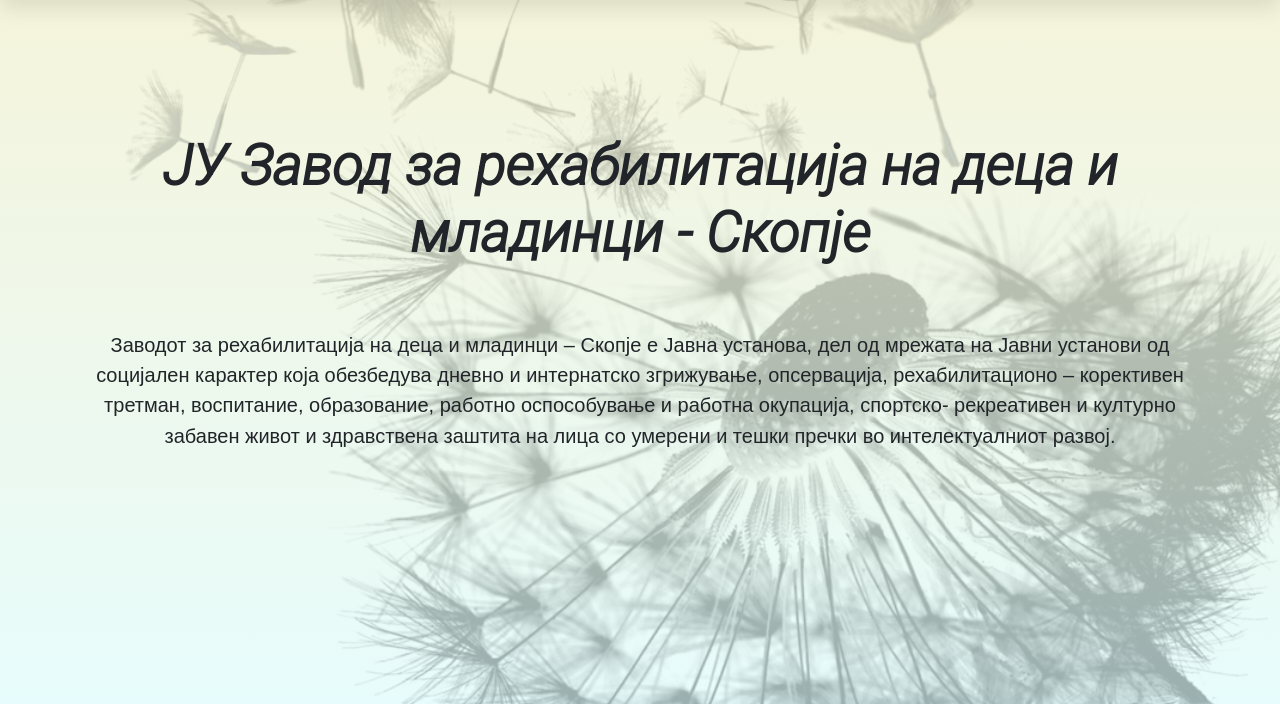
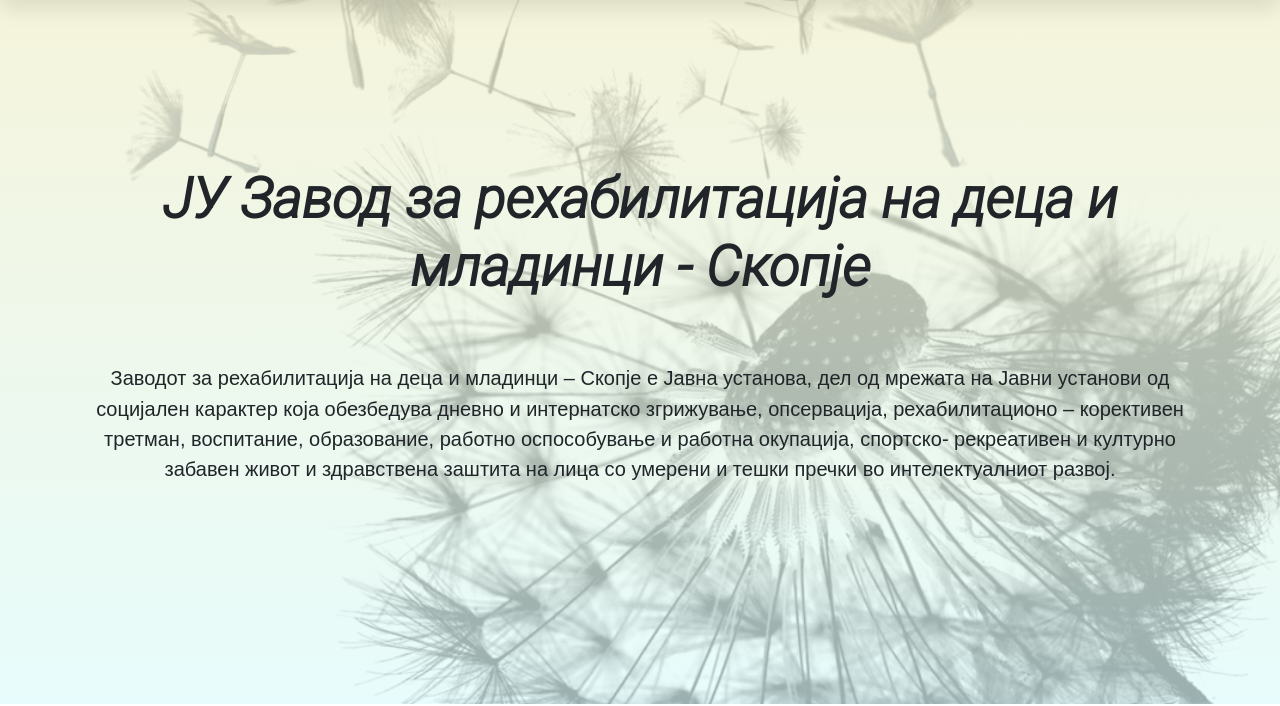
Before and after one commit to dinagalevska/dinagalevska.github.io, a plain HTML site: page index.html in a window 1280 px wide. Shown: the part 96-802 px from the top of the page. Drawn offline with nearby package versions, Linux system fonts and the light colour scheme.

Commit message:
initial commit

```diff
--- a/index.html
+++ b/index.html
@@ -61,8 +61,8 @@
     <div class="container">
         <div class="row">
             <div class="col-12 text-center">
-                <h1 style="font-weight: bolder" class="display-4" data-aos="fade-up"
-                    data-aos-duration="1000">ЈУ Завод за рехабилитација на деца и младинци - Скопје</h1>
+                <h1 style="font-weight: bolder; " class="display-4" data-aos="fade-up"
+                    data-aos-duration="1000"><br>ЈУ Завод за рехабилитација на деца и младинци - Скопје</h1>
                 <br>
                 <p style=" font-size: 20px; font-weight: 470;font-family: 'Pristina',sans-serif;" class="my-4" data-aos="fade-up" data-aos-easing="ease-out-cubic" data-aos-duration="1000">Заводот за рехабилитација на деца и младинци – Скопје е Јавна установа, дел од мрежата на Јавни установи од социјален карактер која обезбедува дневно и интернатско згрижување, опсервација, рехабилитационо – корективен третман, воспитание, образование, работно оспособување и работна окупација, спортско- рекреативен и културно забавен живот и здравствена заштита на лица со умерени и тешки пречки во интелектуалниот развој.</p>
 
```
